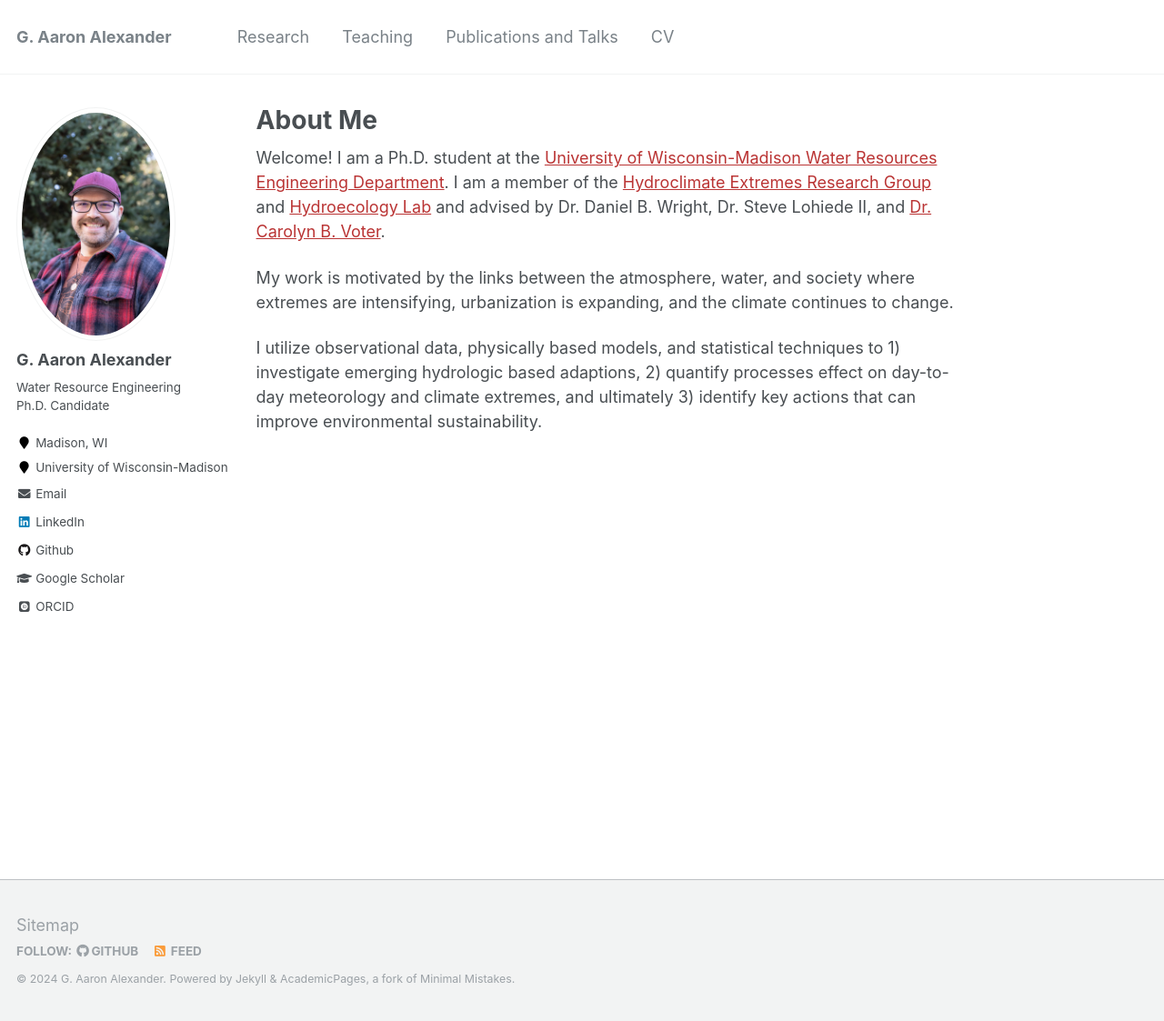
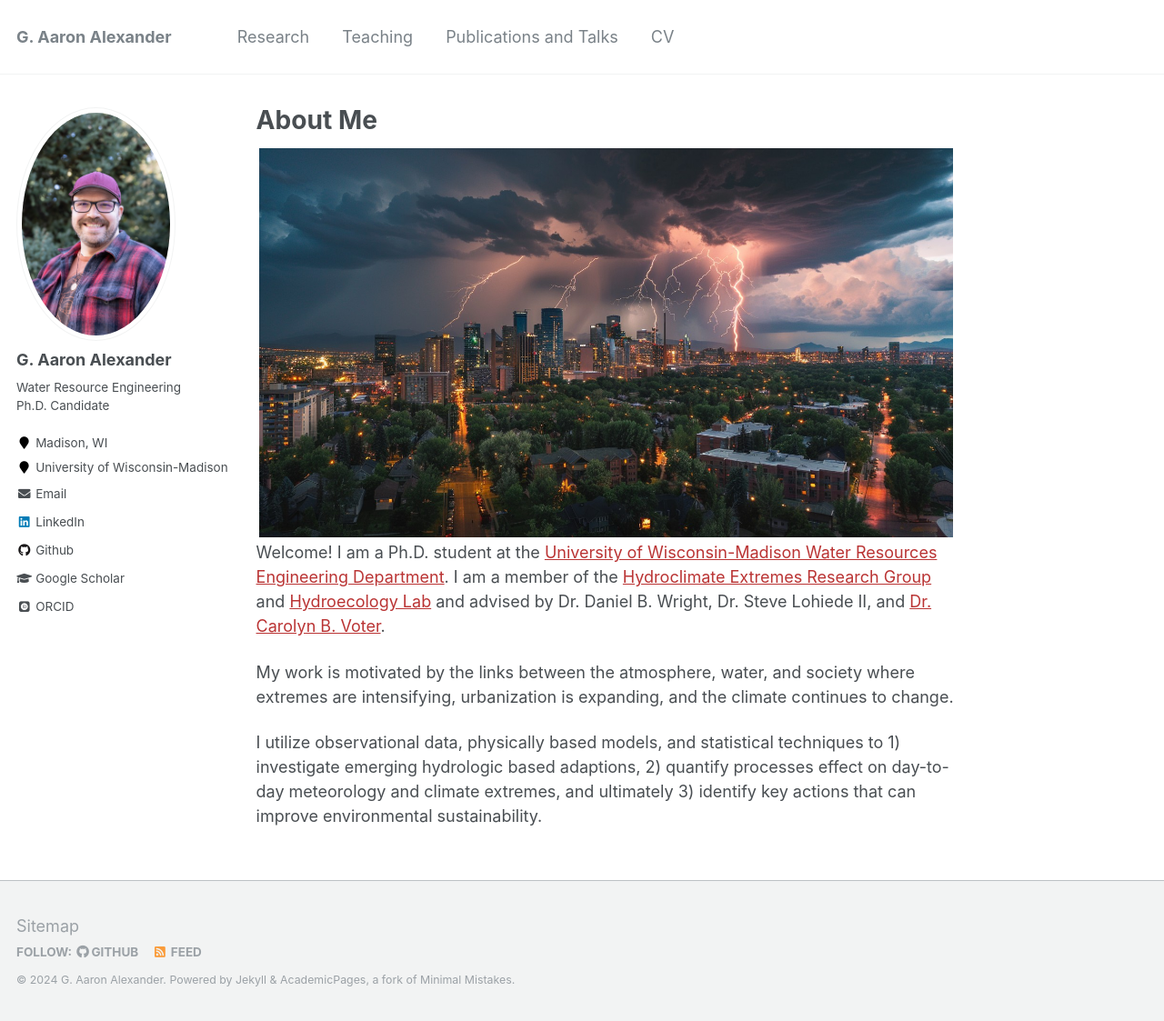
Before and after one commit to GAaronAlexander/gaaronalexander.github.io, a Jekyll site: the page built from _pages/about.md, in a window 1280 px wide and 1123 px high. Shown: the whole window at 91% size. Built offline with Jekyll 4.4.1, drawn with Linux system fonts in a browser that asks for light colours; some web fonts are replaced.

Commit message:
adding header info in the about me

```diff
--- a/_pages/about.md
+++ b/_pages/about.md
@@ -7,6 +7,8 @@ redirect_from:
   - /about/
   - /about.html
 ---
+
+<img src="../images/headerphoto_aboutme.jpg" alt="Image showing a stormy urban landscape with trees and hydrologic extremes occuring in a very heterogenous region." style="float:right;max-width:100%;height:auto;padding:3px;"/>
 
 Welcome! I am a Ph.D. student at the [University of Wisconsin-Madison Water Resources Engineering Department](https://www.engr.wisc.edu/department/civil-environmental-engineering/research-in-cee/water-resources-engineering-science/). I am a member of the [Hydroclimate Extremes Research Group](https://her.cee.wisc.edu/) and [Hydroecology Lab](https://hydroecology.cee.wisc.edu/) and advised by Dr. Daniel B. Wright, Dr. Steve Lohiede II, and [Dr. Carolyn B. Voter](https://carolynbvoter.com/).
 
```
Also changed, not shown: images/headerphoto_aboutme.jpg (added), 1 other file.
